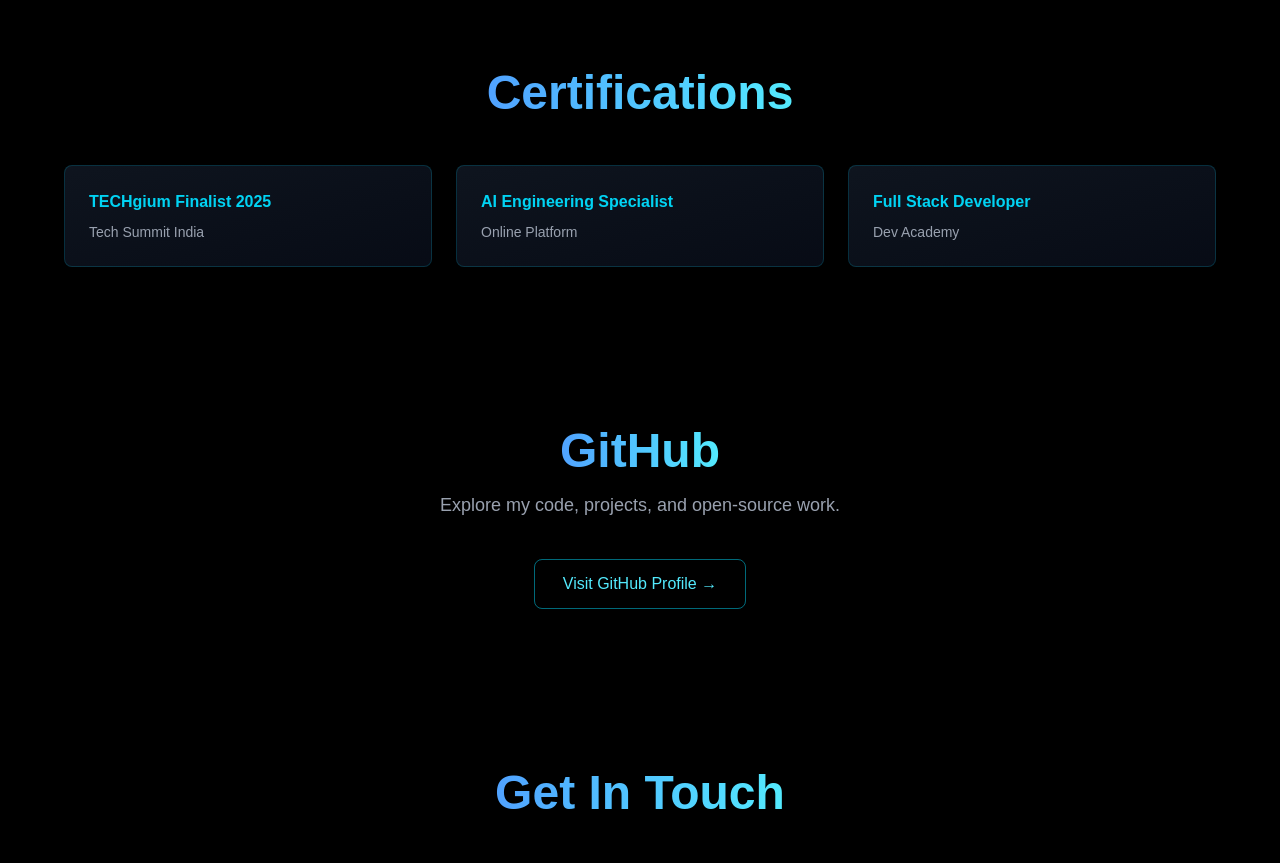
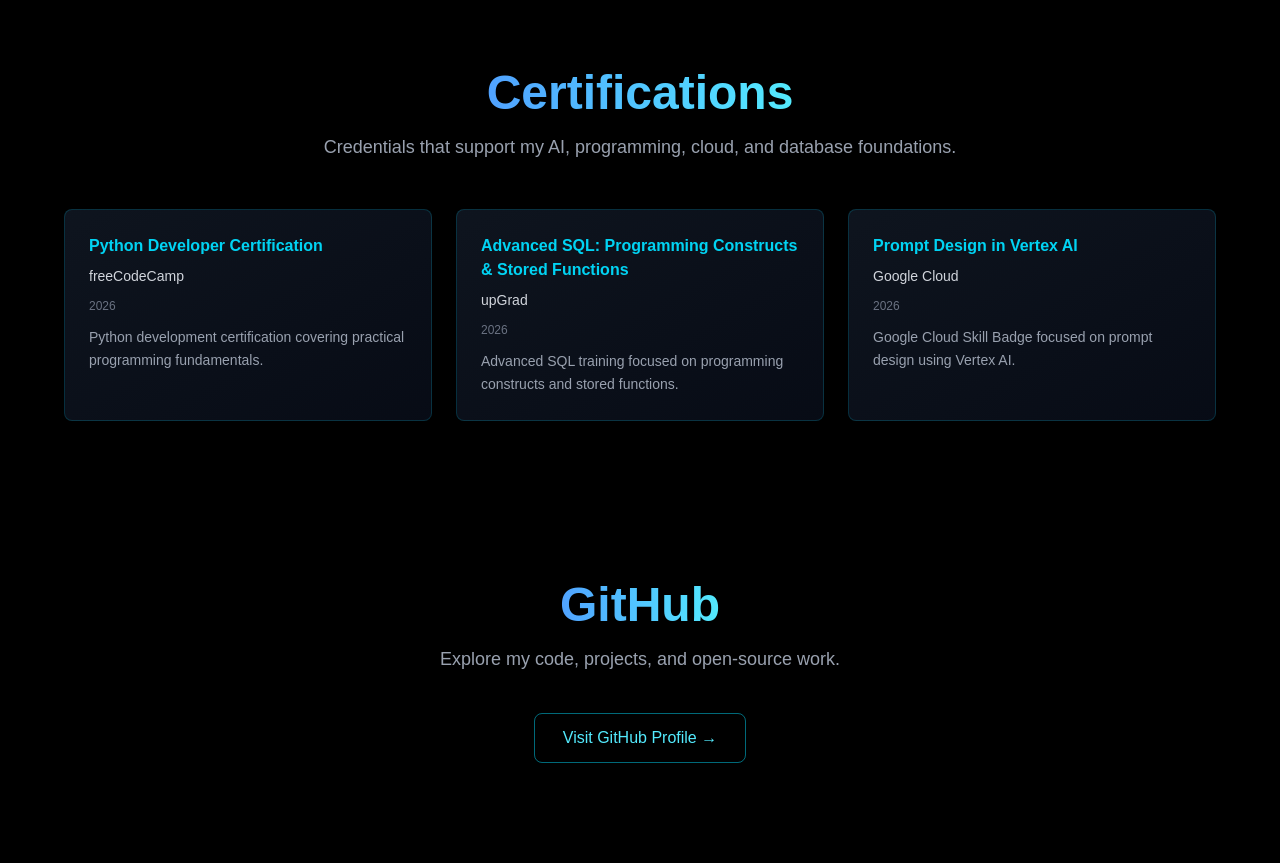
Before and after one commit to IKSHITSINHA77/PROFILE_IKSHIT, a Next.js app: page / in a window 1280 px wide. Shown: the part 4600-5463 px from the top of the page. Built offline with nearby package versions, Linux system fonts and the light colour scheme.

Commit message:
Polish portfolio Certificates.tsx

```diff
--- a/src/components/Certificates/Certificates.tsx
+++ b/src/components/Certificates/Certificates.tsx
@@ -1,43 +1,44 @@
 'use client';
 
 import { motion } from 'framer-motion';
+import { certificates } from '@/src/data/certificates';
 import { fadeInUp, staggerContainer } from '@/src/utils/animationVariants';
 
 export default function Certificates() {
-  const certificates = [
-    { title: 'TECHgium Finalist 2025', issuer: 'Tech Summit India' },
-    { title: 'AI Engineering Specialist', issuer: 'Online Platform' },
-    { title: 'Full Stack Developer', issuer: 'Dev Academy' },
-  ];
-
   return (
     <section id="certificates" className="relative w-full py-20 px-4">
       <div className="max-w-6xl mx-auto">
         <motion.h2
           initial={{ opacity: 0, y: 20 }}
           whileInView={{ opacity: 1, y: 0 }}
-          className="text-4xl md:text-5xl font-bold mb-12 text-center"
+          className="text-4xl md:text-5xl font-bold mb-4 text-center"
         >
           <span className="bg-gradient-to-r from-blue-400 to-cyan-300 bg-clip-text text-transparent">
             Certifications
           </span>
         </motion.h2>
+        <p className="text-center text-gray-400 text-lg mb-12">
+          Credentials that support my AI, programming, cloud, and database foundations.
+        </p>
 
         <motion.div
           variants={staggerContainer}
           initial="initial"
           whileInView="animate"
+          viewport={{ once: true }}
           className="grid md:grid-cols-3 gap-6"
         >
-          {certificates.map((cert, index) => (
+          {certificates.map((cert) => (
             <motion.div
-              key={index}
+              key={cert.id}
               variants={fadeInUp}
               className="p-6 rounded-lg bg-gradient-to-br from-slate-800/50 to-slate-900/50 border border-cyan-500/20 hover:border-cyan-400/50 transition-all"
-              whileHover={{ scale: 1.05, y: -5 }}
+              whileHover={{ scale: 1.03, y: -5 }}
             >
               <p className="text-cyan-400 font-semibold mb-2">{cert.title}</p>
-              <p className="text-gray-400 text-sm">{cert.issuer}</p>
+              <p className="text-gray-300 text-sm">{cert.issuer}</p>
+              <p className="text-gray-500 text-xs mt-3">{cert.date}</p>
+              <p className="text-gray-400 text-sm mt-3 leading-relaxed">{cert.description}</p>
             </motion.div>
           ))}
         </motion.div>
```
